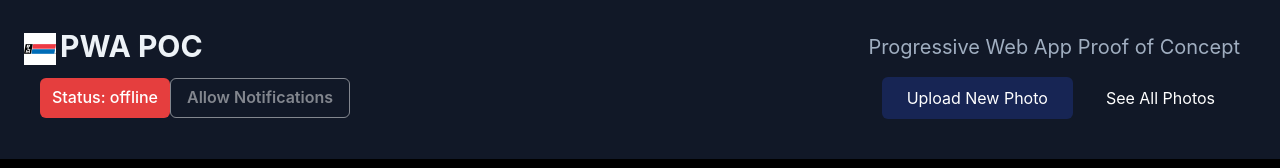
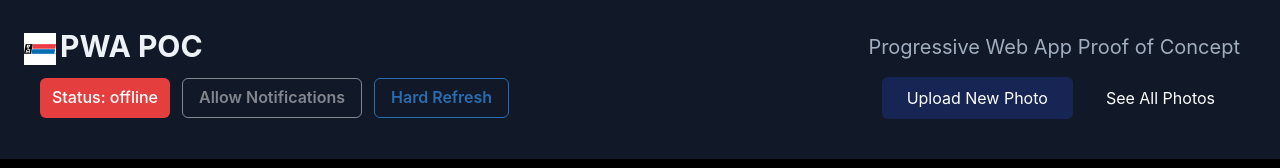
Before and after one commit to bbpplmfleet/offline-inspections-client, a React (Vite) app: page / in a window 1280 px wide. Shown: the top 168 px of the page. Built offline with nearby package versions, Linux system fonts and the light colour scheme; no server answers.

Commit message:
added hard refresh button

```diff
--- a/src/components/appHeader.tsx
+++ b/src/components/appHeader.tsx
@@ -4,7 +4,10 @@ import { Button, Tag, Text } from "@chakra-ui/react";
 import axios from "axios";
 import { useEffect, useState } from "react";
 import { serverUrl } from "../App";
-import { handleSkipWaiting } from "../serviceWorkerConnector";
+import {
+  handleHardRefresh,
+  handleSkipWaiting,
+} from "../serviceWorkerConnector";
 
 export default function AppHeader({ activeTab }: { activeTab: string }) {
   type OnlineStatusType = "online" | "offline" | "checking";
@@ -49,7 +52,7 @@ export default function AppHeader({ activeTab }: { activeTab: string }) {
     await checkNotificationStatus();
   }
   let lastUpdateCheckTime = 0;
-  const updateCheckInterval = 60000; // 1 minute in milliseconds
+  const updateCheckInterval = 60000 * 10; // 10 minute in milliseconds
 
   async function checkServiceWorkerVersion() {
     const currentTime = Date.now();
@@ -69,6 +72,7 @@ export default function AppHeader({ activeTab }: { activeTab: string }) {
   }
 
   setInterval(checkServiceWorkerVersion, updateCheckInterval);
+
   useEffect(() => {
     handleInitialSetup();
   }, []);
@@ -98,7 +102,7 @@ export default function AppHeader({ activeTab }: { activeTab: string }) {
         </Text>
       </div>
       <div className="flex flex-row justify-between items-center flex-wrap w-full my-2">
-        <div className="flex flex-row justify-start">
+        <div className="flex flex-row justify-start gap-3">
           <Tag
             onClick={() => checkOnlineStatus()}
             size={"lg"}
@@ -114,7 +118,6 @@ export default function AppHeader({ activeTab }: { activeTab: string }) {
           >
             Status: {onlineStatus}
           </Tag>
-          <div>
           <Button
             variant="outline"
             colorScheme="whiteAlpha"
@@ -125,7 +128,13 @@ export default function AppHeader({ activeTab }: { activeTab: string }) {
               ? "Allow Notifications"
               : "Notifications enabled"}
           </Button>
-          </div>
+          <Button
+            variant="outline"
+            colorScheme="blue"
+            onClick={() => handleHardRefresh()}
+          >
+            Hard Refresh
+          </Button>
         </div>
         <div className="flex flex-row justify-end items-center gap-2">
           <a
--- a/src/serviceWorkerConnector.ts
+++ b/src/serviceWorkerConnector.ts
@@ -120,3 +120,60 @@ export async function getAllFromCache() {
     return [];
   }
 }
+export async function handleHardRefresh(): Promise<void> {
+  try {
+    // Find the currently installed Service Worker
+    const cacheNames = await caches.keys();
+    const currentCacheName = cacheNames.find((name) =>
+      name.startsWith("pwapoc")
+    );
+
+    if (!currentCacheName) {
+      // No existing cache found, nothing to do
+      console.log("No cached Service Worker found.");
+
+      return;
+    }
+
+    // Clear all caches except for the current one
+    await Promise.all(
+      cacheNames.map(async (cacheName) => {
+        if (cacheName !== currentCacheName) {
+          await caches.delete(cacheName);
+          console.log(`Deleted cache: ${cacheName}`);
+        }
+      })
+    );
+
+    // Fetch the newest Service Worker
+    const response = await fetch("/service-worker.js");
+
+    if (!response.ok) {
+      // Fetching the Service Worker failed
+      console.log(`Failed to fetch the Service Worker: ${response.status}`);
+      return;
+    }
+
+    // Install the newest Service Worker
+    const newServiceWorker = await response.text();
+    await caches.open(currentCacheName).then((cache) => {
+      cache.put("/service-worker.js", new Response(newServiceWorker));
+      console.log("Newest Service Worker installed");
+    });
+
+    // Log the version of the Service Worker
+    const installedServiceWorker = await caches.match("/service-worker.js");
+    if (!!installedServiceWorker) {
+      const installedServiceWorkerText = await installedServiceWorker.text();
+      const versionMatch = installedServiceWorkerText.match(
+        /const cacheVersion = '([^']+)';/
+      );
+      if (versionMatch) {
+        const version = versionMatch[1];
+        console.log(`Service Worker version in cache: ${version}`);
+      }
+    }
+  } catch (err) {
+    console.error("Error during hard refresh:", err);
+  }
+}
```
Lines whose indentation alone changed are shown as unchanged.
